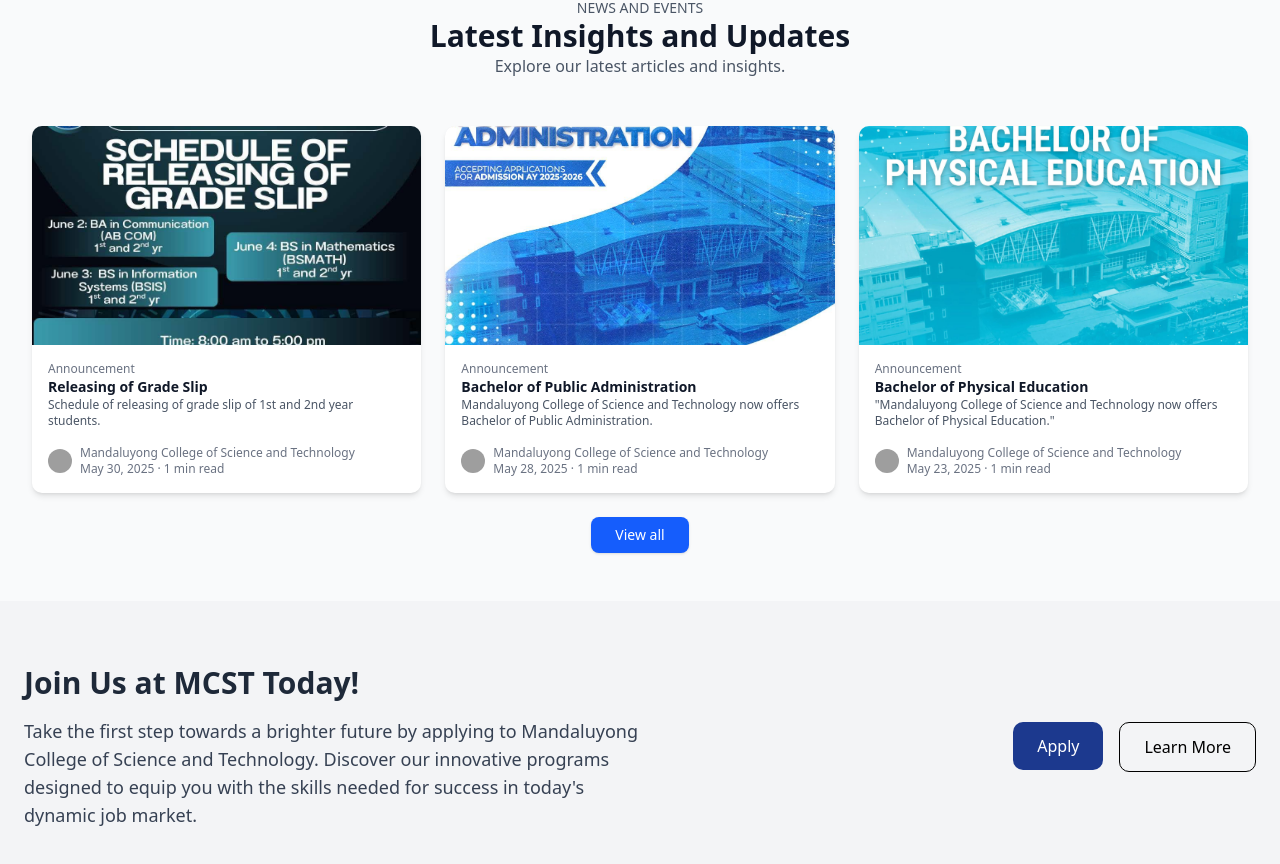
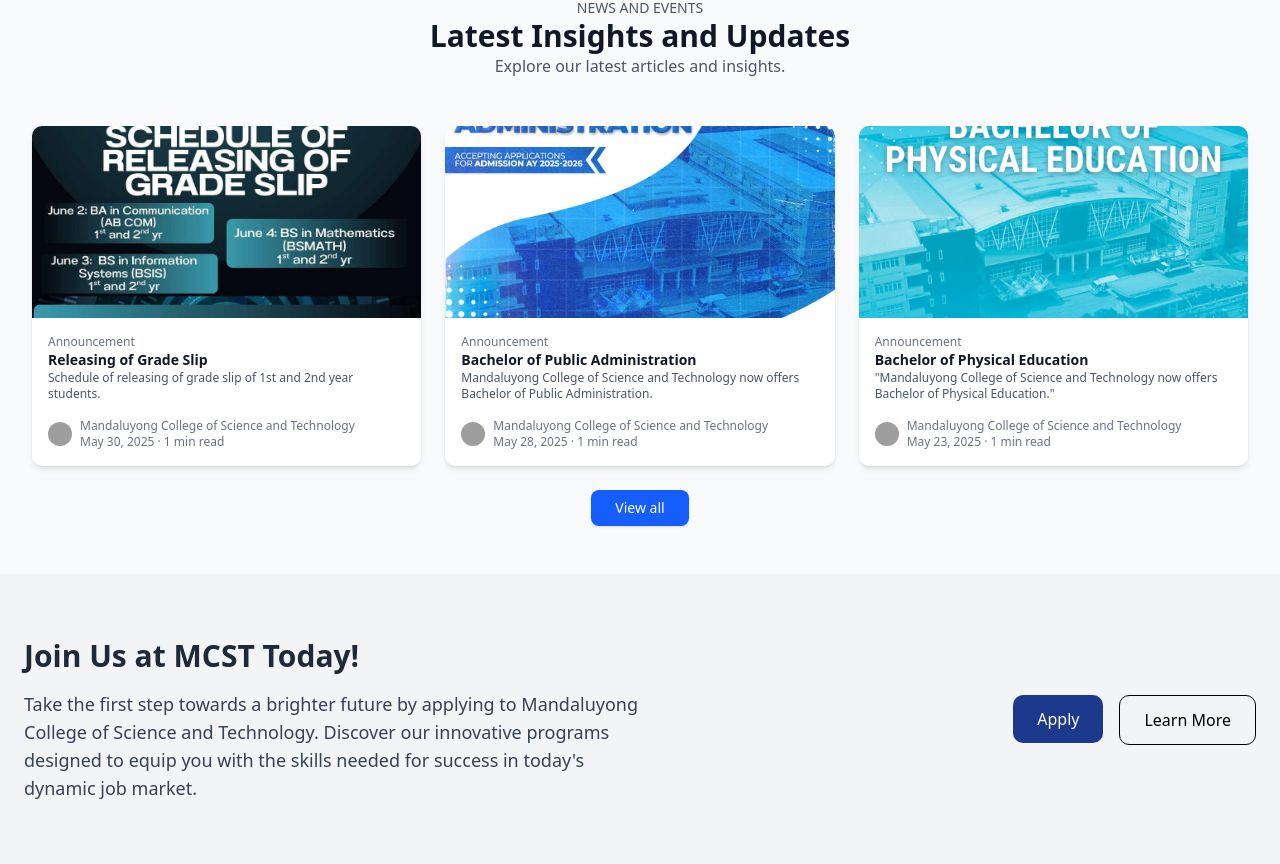
Before and after one commit to M-M-I-V/mcst-website, a React (Vite) app: page / in a window 1280 px wide. Shown: the part 2000-2864 px from the top of the page. Built offline with nearby package versions, Linux system fonts and the light colour scheme; grey boxes are pictures that could not be loaded.

Commit message:
Updated NewsEvents.tsx

```diff
--- a/src/components/NewsEvents.tsx
+++ b/src/components/NewsEvents.tsx
@@ -37,17 +37,19 @@
           data-aos-offset="200"
           className="grid grid-cols-1 sm:grid-cols-2 lg:grid-cols-3 gap-6"
         >
+          {/* Card 1: Releasing of Grade Slip */}
           <a
             href="https://www.facebook.com/share/p/1DcaiN5EFT/"
             target="_blank"
             rel="noopener noreferrer"
-            className="relative block bg-white rounded-lg shadow-md overflow-hidden dark:bg-zinc-800 hover:shadow-lg transition"
+            className="relative block bg-white rounded-lg shadow-md overflow-hidden dark:bg-zinc-800 hover:shadow-lg transition-shadow duration-300 ease-in-out"
           >
-            <div className="aspect-w-16 aspect-h-8 bg-gray-200">
+            {/* Image Container - Removed aspect-w/h and added specific height */}
+            <div className="w-full h-48 bg-gray-200">
               <img
                 src={gradesImage || "/placeholder.svg"}
-                alt="Blog Image"
-                className="w-full h-48 object-cover transition duration-200 dark:brightness-75 dark:contrast-125"
+                alt="Schedule of Releasing of Grade Slip" // More descriptive alt text
+                className="w-full h-full object-cover transition duration-200 dark:brightness-75 dark:contrast-125"
                 loading="lazy"
               />
             </div>
@@ -61,7 +63,7 @@
               <div className="flex items-center mt-4 text-gray-500">
                 <img
                   src={mcstLogo || "/placeholder.svg"}
-                  alt="Author"
+                  alt="Mandaluyong College of Science and Technology Logo" // Descriptive alt text
                   className="h-6 w-6 rounded-full mr-2 transition duration-200 dark:brightness-75 dark:contrast-125"
                   loading="lazy"
                 />
@@ -75,17 +77,19 @@
             </div>
           </a>
 
+          {/* Card 2: Bachelor of Public Administration */}
           <a
             href="https://www.facebook.com/share/p/15BEth4yLm/"
             target="_blank"
             rel="noopener noreferrer"
-            className="relative block bg-white rounded-lg shadow-md overflow-hidden dark:bg-zinc-800 hover:shadow-lg transition"
+            className="relative block bg-white rounded-lg shadow-md overflow-hidden dark:bg-zinc-800 hover:shadow-lg transition-shadow duration-300 ease-in-out"
           >
-            <div className="aspect-w-16 aspect-h-8 bg-gray-200">
+            {/* Image Container - Removed aspect-w/h and added specific height */}
+            <div className="w-full h-48 bg-gray-200">
               <img
                 src={publicAdImage || "/placeholder.svg"}
-                alt="Blog Image"
-                className="w-full h-48 object-cover transition duration-200 dark:brightness-75 dark:contrast-125"
+                alt="Bachelor of Public Administration offering" // More descriptive alt text
+                className="w-full h-full object-cover transition duration-200 dark:brightness-75 dark:contrast-125"
                 loading="lazy"
               />
             </div>
@@ -101,7 +105,7 @@
               <div className="flex items-center mt-4 text-gray-500 dark:text-slate-300">
                 <img
                   src={mcstLogo || "/placeholder.svg"}
-                  alt="Author"
+                  alt="Mandaluyong College of Science and Technology Logo"
                   className="h-6 w-6 rounded-full mr-2 transition duration-200 dark:brightness-75 dark:contrast-125"
                   loading="lazy"
                 />
@@ -113,14 +117,21 @@
             </div>
           </a>
 
+          {/* Card 3: Bachelor of Physical Education */}
           <a
             href="https://www.facebook.com/share/p/1CLcKp3Xzc/"
             target="_blank"
             rel="noopener noreferrer"
-            className="relative block bg-white rounded-lg shadow-md overflow-hidden dark:bg-zinc-800 hover:shadow-lg transition"
+            className="relative block bg-white rounded-lg shadow-md overflow-hidden dark:bg-zinc-800 hover:shadow-lg transition-shadow duration-300 ease-in-out"
           >
-            <div className="aspect-w-16 aspect-h-8 bg-gray-200">
-              <img src={peImage || "/placeholder.svg"} alt="Blog Image" className="w-full h-48 object-cover" />
+            {/* Image Container - Removed aspect-w/h and added specific height */}
+            <div className="w-full h-48 bg-gray-200">
+              <img
+                src={peImage || "/placeholder.svg"}
+                alt="Bachelor of Physical Education offering" // More descriptive alt text
+                className="w-full h-full object-cover transition duration-200 dark:brightness-75 dark:contrast-125"
+                loading="lazy" // Added loading="lazy" for consistency
+              />
             </div>
             <div className="p-4">
               <p className="text-xs font-medium text-gray-500 dark:text-slate-300">Announcement</p>
@@ -134,7 +145,7 @@
               <div className="flex items-center mt-4 text-gray-500 dark:text-slate-300">
                 <img
                   src={mcstLogo || "/placeholder.svg"}
-                  alt="Author"
+                  alt="Mandaluyong College of Science and Technology Logo"
                   className="h-6 w-6 rounded-full mr-2 transition duration-200 dark:brightness-75 dark:contrast-125"
                   loading="lazy"
                 />
```
